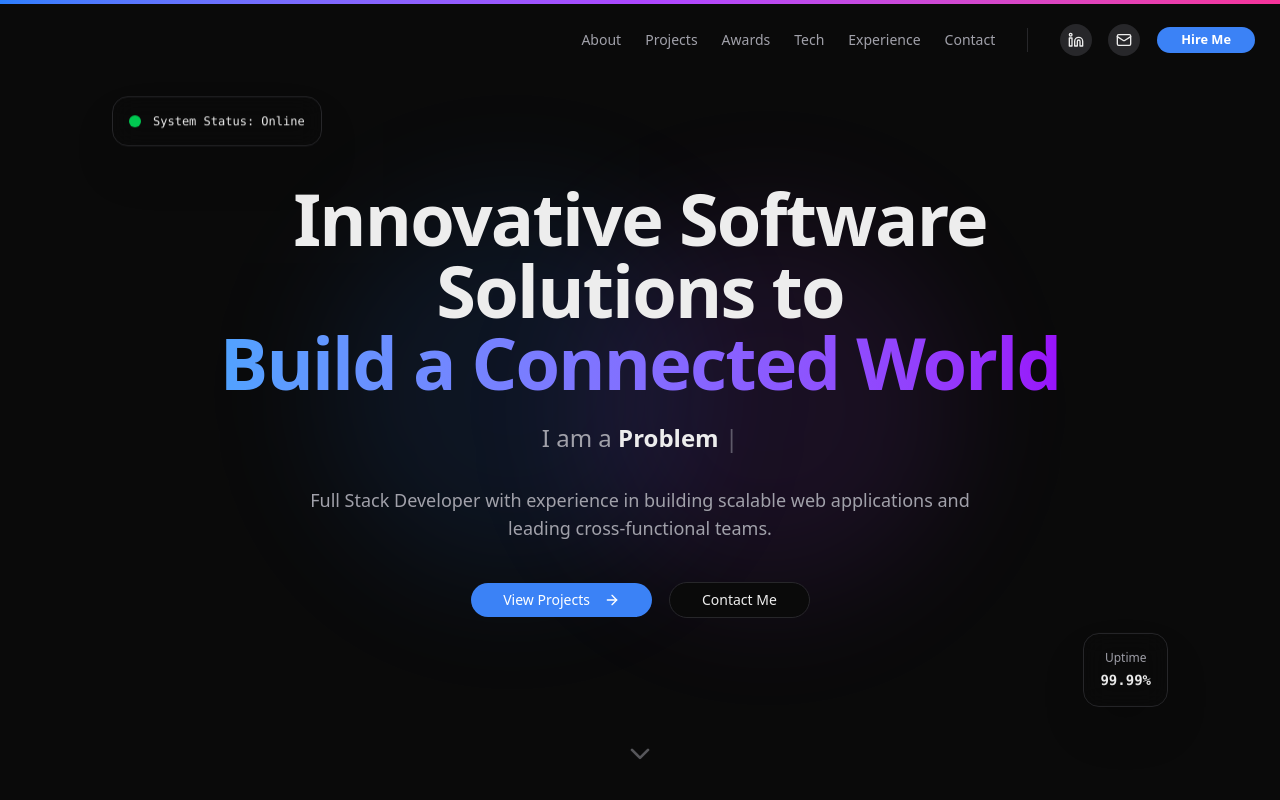
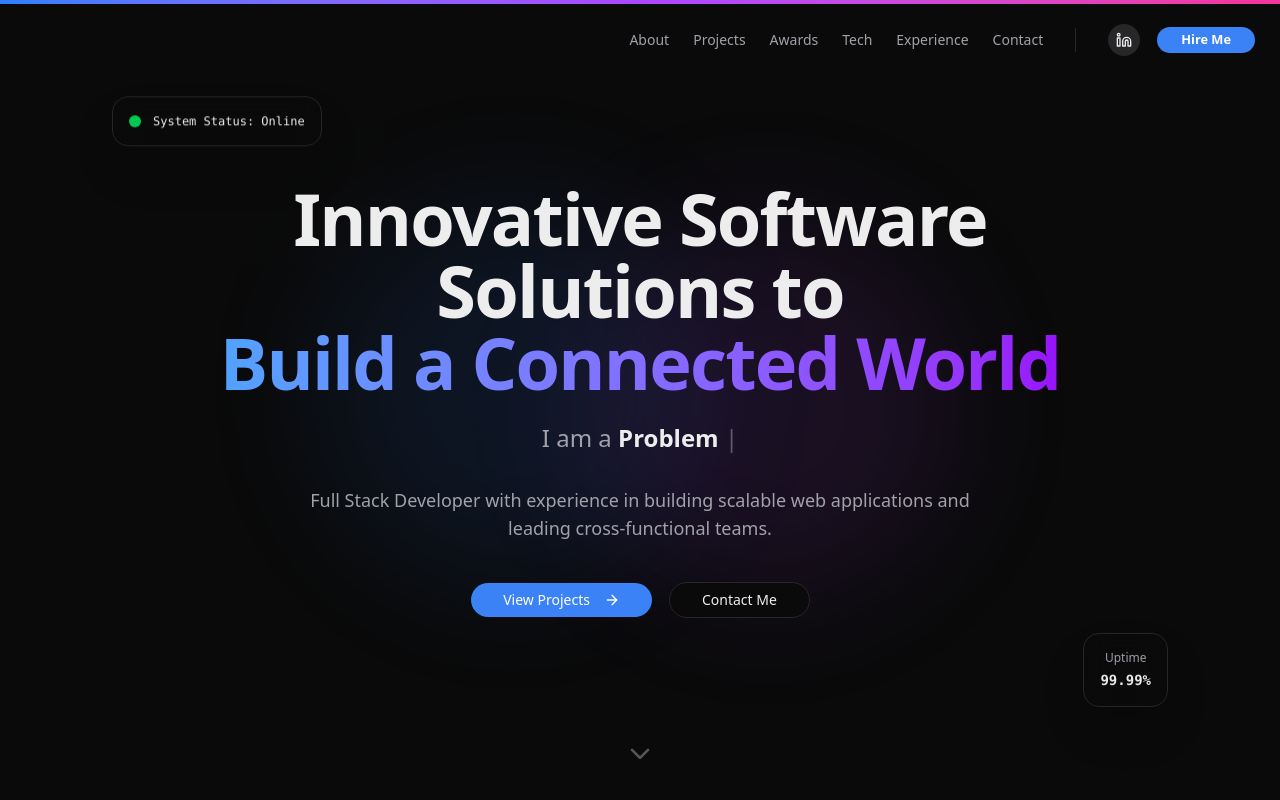
Before and after one commit to PoojaShivarkar/portfplio, a React (Vite) app: page / in a window 1280 px wide. Shown: the top 800 px of the page. Built offline with nearby package versions, Linux system fonts and the light colour scheme.

Commit message:
hide email option

```diff
--- a/src/components/Footer.tsx
+++ b/src/components/Footer.tsx
@@ -25,7 +25,7 @@ export default function Footer() {
             </p>
             <div className="flex gap-4">
               <SocialLink href={import.meta.env.VITE_USER_LINKEDIN} icon={<Linkedin className="w-5 h-5" />} />
-              <SocialLink href={`mailto:${import.meta.env.VITE_USER_EMAIL}`} icon={<Mail className="w-5 h-5" />} />
+              {/* <SocialLink href={`mailto:${import.meta.env.VITE_USER_EMAIL}`} icon={<Mail className="w-5 h-5" />} /> */}
             </div>
           </div>
 
--- a/src/components/Navbar.tsx
+++ b/src/components/Navbar.tsx
@@ -81,7 +81,7 @@ export default function Navbar() {
 
             <div className="flex items-center gap-4">
               <SocialIcon href={import.meta.env.VITE_USER_LINKEDIN} icon={<Linkedin className="w-4 h-4" />} />
-              <SocialIcon href={`mailto:${import.meta.env.VITE_USER_EMAIL}`} icon={<Mail className="w-4 h-4" />} />
+              {/* <SocialIcon href={`mailto:${import.meta.env.VITE_USER_EMAIL}`} icon={<Mail className="w-4 h-4" />} /> */}
               <Button size="sm" className="rounded-full px-6 font-bold" onClick={() => scrollToSection('#contact')}>
                 Hire Me
               </Button>
@@ -115,7 +115,7 @@ export default function Navbar() {
             ))}
             <div className="flex gap-4 pt-4">
               <SocialIcon href={import.meta.env.VITE_USER_LINKEDIN} icon={<Linkedin className="w-5 h-5" />} />
-              <SocialIcon href={`mailto:${import.meta.env.VITE_USER_EMAIL}`} icon={<Mail className="w-5 h-5" />} />
+              {/* <SocialIcon href={`mailto:${import.meta.env.VITE_USER_EMAIL}`} icon={<Mail className="w-5 h-5" />} /> */}
             </div>
           </div>
         </motion.div>
```
